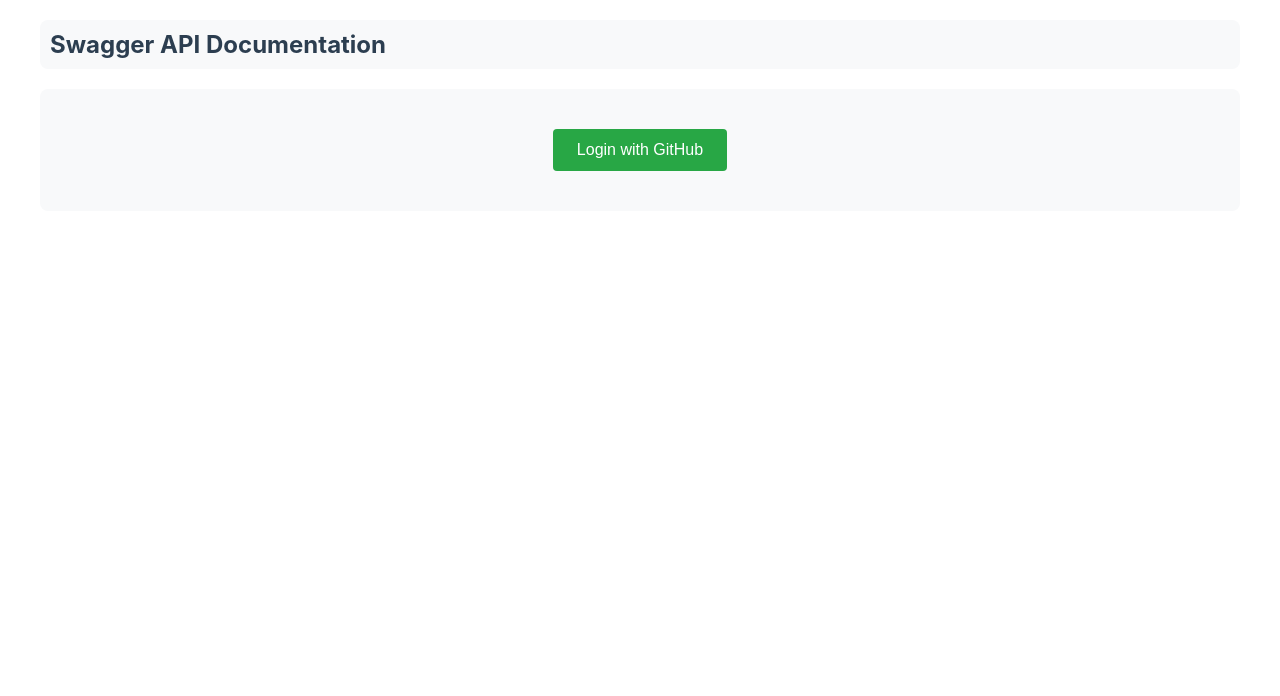
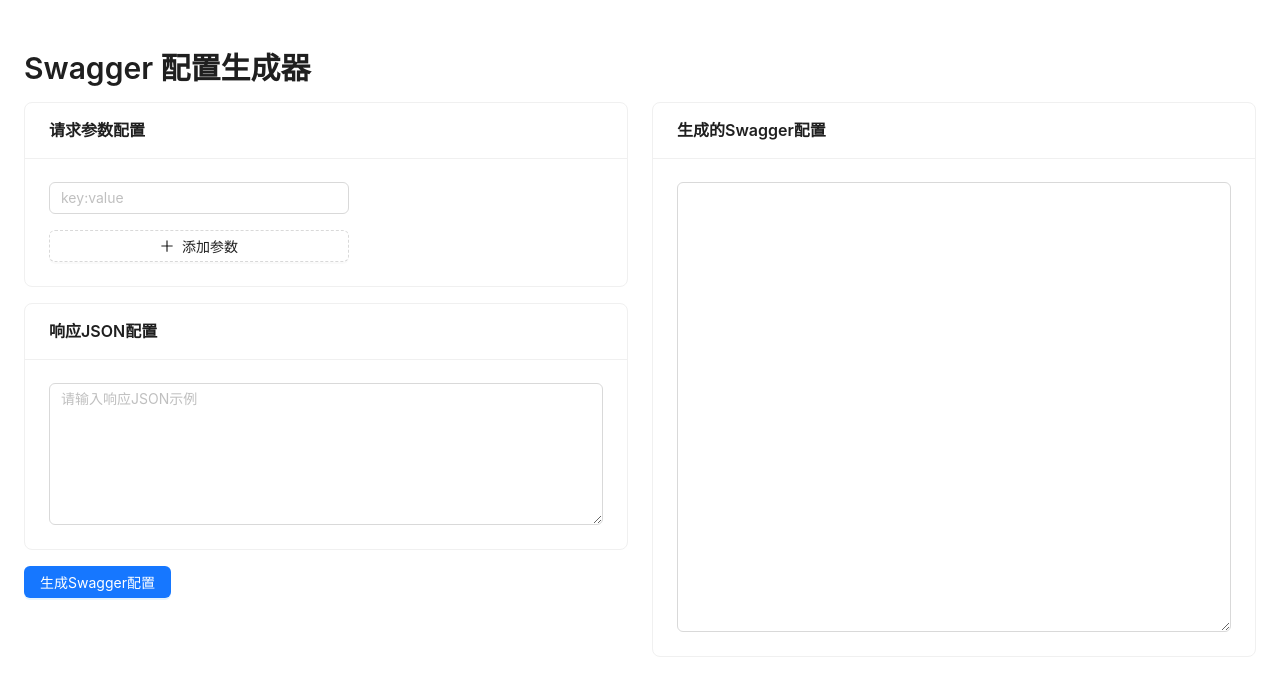
Before and after one commit to gaomingyang/swagger-guard, a React (Create React App) app in the folder swagger-ui/: page /generator in a window 1280 px wide. Shown: the top 696 px of the page. Built offline with nearby package versions, Linux system fonts and the light colour scheme; no server answers.

Commit message:
support yaml format swagger file, add a generator page to create swagger config

```diff
--- a/swagger-ui/package.json
+++ b/swagger-ui/package.json
@@ -3,13 +3,16 @@
   "version": "0.1.0",
   "private": true,
   "dependencies": {
+    "@ant-design/icons": "^5.6.1",
     "@testing-library/dom": "^10.4.0",
     "@testing-library/jest-dom": "^6.6.3",
     "@testing-library/react": "^16.2.0",
     "@testing-library/user-event": "^13.5.0",
+    "antd": "^5.24.1",
     "axios": "^1.7.9",
     "react": "^18.2.0",
     "react-dom": "^18.2.0",
+    "react-router-dom": "^7.2.0",
     "react-scripts": "5.0.1",
     "swagger-ui-react": "^5.19.0",
     "web-vitals": "^2.1.4"
--- a/swagger-ui/src/App.js
+++ b/swagger-ui/src/App.js
@@ -2,15 +2,21 @@
 import axios from "axios";
 import SwaggerUI from "swagger-ui-react";
 import "swagger-ui-react/swagger-ui.css";
+import { BrowserRouter as Router, Route, Routes, useNavigate } from 'react-router-dom';
+import { Button } from 'antd';
+import SwaggerGenerator from './pages/SwaggerGenerator';
 
-function App() {
+// 创建一个新的组件来包含主要内容
+function MainContent() {
     const [token, setToken] = useState(localStorage.getItem("jwt_token"));
     const [userEmail, setUserEmail] = useState(null);
     const [errorMessage, setErrorMessage] = useState(null);
     const backendApiUrl = process.env.REACT_APP_BACKEND_API_URL;
-    const [swaggerUrl, setSwaggerUrl] = useState(backendApiUrl + "/swagger.json");
+    const [swaggerUrl, setSwaggerUrl] = useState(backendApiUrl + "/swagger.yaml");
     const [swaggerKey, setSwaggerKey] = useState(Date.now());
     const [isValidToken, setIsValidToken] = useState(true);
+
+    const navigate = useNavigate();
 
     useEffect(() => {
         const urlParams = new URLSearchParams(window.location.search);
@@ -95,7 +101,7 @@
         })
         .then(response => {
             alert("Upload successful");
-            setSwaggerUrl(backendApiUrl + "/swagger.json?v=" + Date.now());
+            setSwaggerUrl(backendApiUrl + "/swagger.yaml?v=" + Date.now());
             setSwaggerKey(Date.now());
             // Reset the file input value
             event.target.value = '';
@@ -217,7 +223,7 @@
                                     backgroundColor: 'white'
                                 }}
                             />
-                            {/* <button
+                            <button
                                 onClick={accessProtectedRoute}
                                 style={{
                                     padding: '8px 16px',
@@ -229,7 +235,20 @@
                                 }}
                             >
                                 Test Secure Route
-                            </button> */}
+                            </button>
+                            <button
+                                onClick={() => navigate('/generator')}
+                                style={{
+                                    padding: '8px 16px',
+                                    backgroundColor: '#28a745',
+                                    color: 'white',
+                                    border: 'none',
+                                    borderRadius: '4px',
+                                    cursor: 'pointer'
+                                }}
+                            >
+                                Swagger生成器
+                            </button>
                         </div>
                     </div>
 
@@ -250,4 +269,16 @@
     );
 }
 
+// 主App组件现在只负责路由设置
+function App() {
+    return (
+        <Router>
+            <Routes>
+                <Route path="/" element={<MainContent />} />
+                <Route path="/generator" element={<SwaggerGenerator />} />
+            </Routes>
+        </Router>
+    );
+}
+
 export default App;
--- /dev/null
+++ b/swagger-ui/src/pages/SwaggerGenerator.js
@@ -0,0 +1,160 @@
+import React, { useState } from 'react';
+import { Button, Input, Space, Typography, Row, Col, Card } from 'antd';
+import { MinusCircleOutlined, PlusOutlined } from '@ant-design/icons';
+
+const { TextArea } = Input;
+const { Title } = Typography;
+
+const SwaggerGenerator = () => {
+  const [parameters, setParameters] = useState(['']);
+  const [responseJson, setResponseJson] = useState('');
+  const [generatedSwagger, setGeneratedSwagger] = useState('');
+
+  const handleAddParameter = () => {
+    setParameters([...parameters, '']);
+  };
+
+  const handleRemoveParameter = (index) => {
+    const newParameters = parameters.filter((_, i) => i !== index);
+    setParameters(newParameters);
+  };
+
+  const handleParameterChange = (index, value) => {
+    const newParameters = [...parameters];
+    newParameters[index] = value;
+    setParameters(newParameters);
+  };
+
+  const generateSwagger = () => {
+    // 解析参数
+    const parsedParams = parameters
+      .filter(param => param.trim())
+      .map(param => {
+        const [key, value] = param.split(':').map(item => item.trim());
+        return {
+          name: key,
+          in: 'query',
+          required: true,
+          type: 'string',
+          description: value
+        };
+      });
+
+    // 解析响应JSON
+    let responseSchema = {};
+    try {
+      const responseObj = JSON.parse(responseJson);
+      responseSchema = generateSchemaFromJson(responseObj);
+    } catch (error) {
+      alert('响应JSON格式无效');
+      return;
+    }
+
+    // 生成Swagger配置
+    const swaggerConfig = {
+      swagger: '2.0',
+      info: {
+        title: 'Generated API',
+        version: '1.0.0'
+      },
+      paths: {
+        '/api/example': {
+          get: {
+            parameters: parsedParams,
+            responses: {
+              '200': {
+                description: 'Successful response',
+                schema: responseSchema
+              }
+            }
+          }
+        }
+      }
+    };
+
+    setGeneratedSwagger(JSON.stringify(swaggerConfig, null, 2));
+  };
+
+  const generateSchemaFromJson = (json) => {
+    const schema = {
+      type: typeof json
+    };
+
+    if (Array.isArray(json)) {
+      schema.type = 'array';
+      schema.items = json.length > 0 ? generateSchemaFromJson(json[0]) : {};
+    } else if (typeof json === 'object' && json !== null) {
+      schema.type = 'object';
+      schema.properties = {};
+      for (const key in json) {
+        schema.properties[key] = generateSchemaFromJson(json[key]);
+      }
+    }
+
+    return schema;
+  };
+
+  return (
+    <div style={{ padding: '24px' }}>
+      <Title level={2}>Swagger 配置生成器</Title>
+
+      <Row gutter={24}>
+        <Col span={12}>
+          <Card title="请求参数配置">
+            {parameters.map((param, index) => (
+              <Space key={index} style={{ display: 'flex', marginBottom: 8 }}>
+                <Input
+                  placeholder="key:value"
+                  value={param}
+                  onChange={(e) => handleParameterChange(index, e.target.value)}
+                  style={{ width: '300px' }}
+                />
+                {parameters.length > 1 && (
+                  <MinusCircleOutlined onClick={() => handleRemoveParameter(index)} />
+                )}
+              </Space>
+            ))}
+            <Button
+              type="dashed"
+              onClick={handleAddParameter}
+              icon={<PlusOutlined />}
+              style={{ width: '300px', marginTop: 8 }}
+            >
+              添加参数
+            </Button>
+          </Card>
+
+          <Card title="响应JSON配置" style={{ marginTop: 16 }}>
+            <TextArea
+              rows={6}
+              value={responseJson}
+              onChange={(e) => setResponseJson(e.target.value)}
+              placeholder="请输入响应JSON示例"
+            />
+          </Card>
+
+          <Button
+            type="primary"
+            onClick={generateSwagger}
+            style={{ marginTop: 16 }}
+          >
+            生成Swagger配置
+          </Button>
+        </Col>
+
+        <Col span={12}>
+          <Card title="生成的Swagger配置">
+            <TextArea
+              rows={20}
+              value={generatedSwagger}
+              readOnly
+              style={{ fontFamily: 'monospace' }}
+            />
+          </Card>
+        </Col>
+      </Row>
+    </div>
+  );
+};
+
+export default SwaggerGenerator;
```
Also changed, not shown: 2 other files (tests, documents, lock files or other folders).
